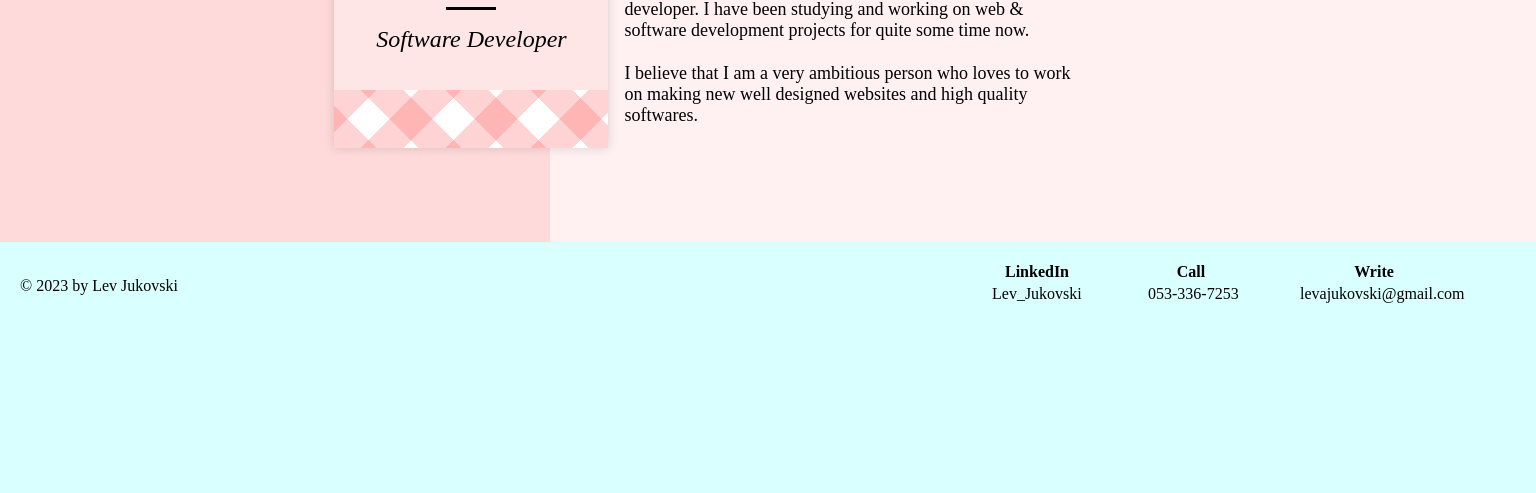
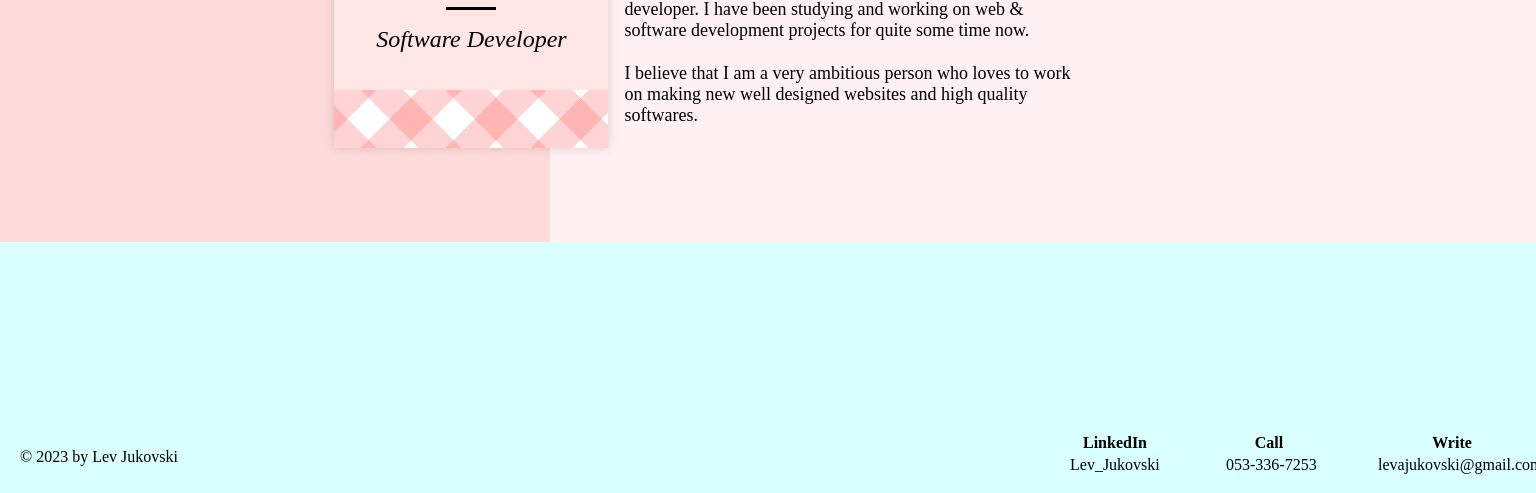
Before and after one commit to LevJukovski/HTML-CSS-Personal-website, a plain HTML site: page index.html in a window 1536 px wide. Shown: the part 408-901 px from the top of the page. Before the commit the page ends 800 px from the top, so only its background shows below. Drawn offline with Linux system fonts and the light colour scheme; a web font is replaced by a local one.

Commit message:
Update lower-line.css

```diff
--- a/styles/lower-line.css
+++ b/styles/lower-line.css
@@ -14,6 +14,60 @@
   flex: 1;
   min-width: 290px;
   max-width: 972px;
+}
+
+@media (min-width: 1200px) {
+  .lower_line_section {
+    padding-top: 797px;
+  }
+
+  .copyright {
+    min-width: 988px;
+  }
+}
+
+@media (max-height: 720px) {
+  .lower_line_section {
+    padding-top: 696px;
+  }
+}
+
+@media (min-width: 1300px) {
+  .lower_line_section {
+    padding-top: 699px;
+  }
+}
+
+@media (min-width: 1400px) {
+  .lower_line_section {
+    padding-top: 796px;
+  }
+}
+
+@media (min-width: 1530px) {
+  .lower_line_section {
+    padding-top: 738px;
+  }
+
+  .copyright {
+    min-width: 1050px;
+  }
+}
+
+@media (min-width: 1740px) {
+  .lower_line_section {
+    padding-top: 917px;
+  }
+
+  .copyright {
+    max-width: 1820px;
+  }
+}
+
+@media (min-height: 1100px) {
+  .lower_line_section {
+    padding-top: 1030px;
+  }
 }
 
 .above-link {
```
